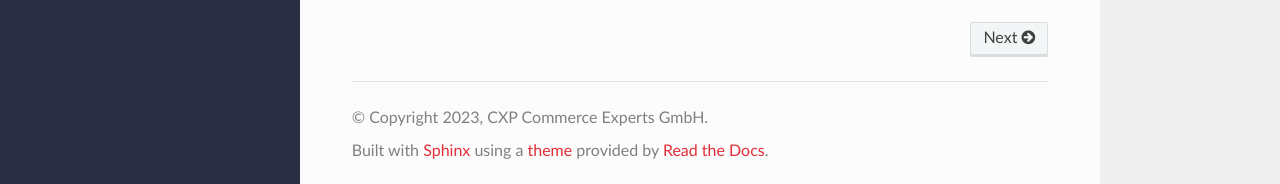
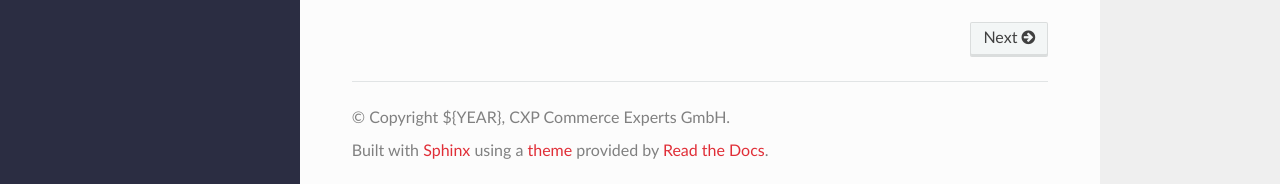
Before and after one commit to CommerceExperts/searchhub-docs, a Sphinx documentation site: the page built from docs/index.rst, in a window 1280 px wide and 900 px high, scrolled down 1115 px. Shown: the part 713-897 px from the top of the window. Built offline with Sphinx 7.4.7 and the Read the Docs theme 3.1.0, drawn with Linux system fonts in a browser that asks for light colours.

Commit message:
Also subst values in conf.py

```diff
--- a/docs/conf.py
+++ b/docs/conf.py
@@ -46,7 +46,7 @@ master_doc = 'index'
 
 # General information about the project.
 project = u'CXP SearchHub'
-copyright = u'2023, CXP Commerce Experts GmbH'
+copyright = u'${YEAR}, CXP Commerce Experts GmbH'
 author = u'CXP Commerce Experts GmbH'
 html_baseurl = u'https://commerceexperts.github.io/searchhub-docs/'
 
```
Also changed, not shown: 1 other file.
